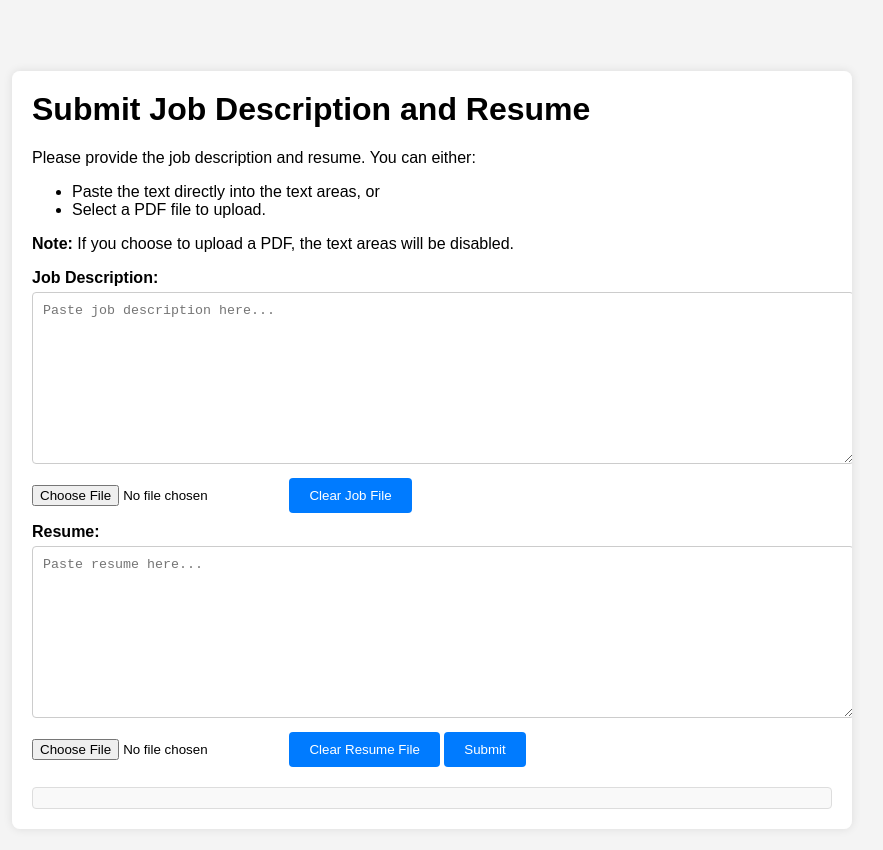
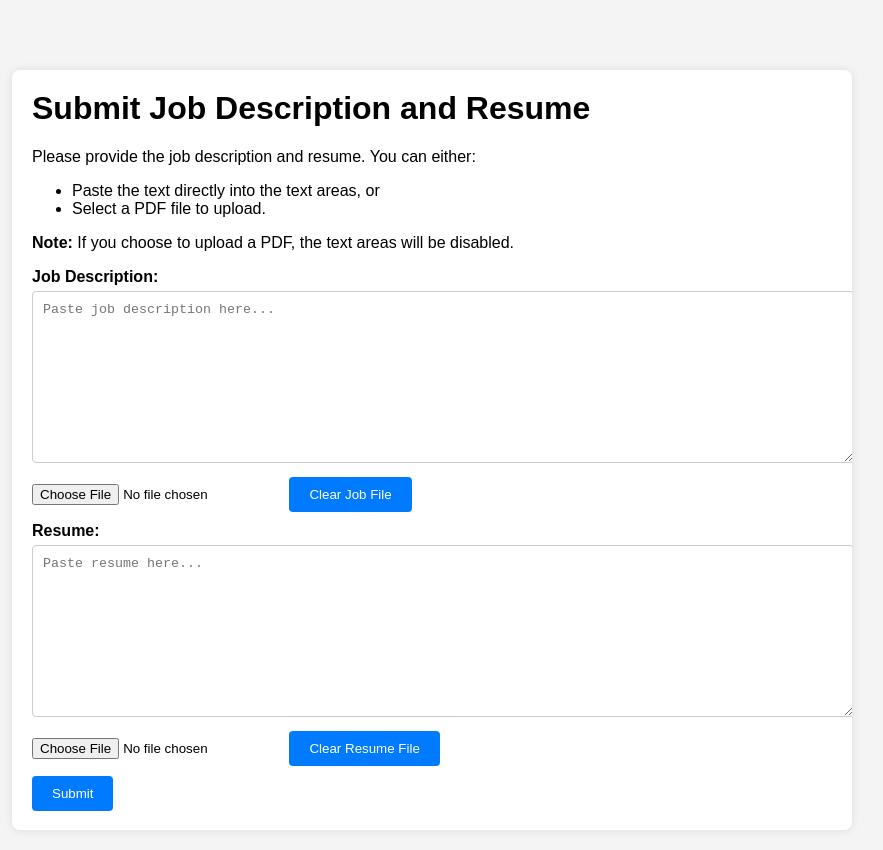
Before and after one commit to rjhalliday/rjhalliday.github.io, a Jekyll site: the page resumescan/index.html, which Jekyll copies as it is, in a window 1280 px wide. Shown: the top 850 px of the page, without its empty margins (208-1091 px from the left). Built offline with Jekyll 4.4.1, drawn with Linux system fonts in a browser that asks for light colours.

Commit message:
Update index.html

```diff
--- a/resumescan/index.html
+++ b/resumescan/index.html
@@ -18,18 +18,25 @@
         </p>
         <form id="job-resume-form">
             <!-- Job Description Inputs -->
+            <div class="form-section">
                 <label for="job-description-text">Job Description:</label>
                 <textarea id="job-description-text" rows="10" placeholder="Paste job description here..."></textarea>
                 <input type="file" id="job-description-file" accept=".pdf" />
                 <button type="button" id="clear-job-file">Clear Job File</button>
+            </div>
 
             <!-- Resume Inputs -->
+            <div class="form-section">
                 <label for="resume-text">Resume:</label>
                 <textarea id="resume-text" rows="10" placeholder="Paste resume here..."></textarea>
                 <input type="file" id="resume-file" accept=".pdf" />
                 <button type="button" id="clear-resume-file">Clear Resume File</button>
+            </div>
 
+            <!-- Submit Button -->
+            <div class="form-actions">
                 <button type="submit">Submit</button>
+            </div>
         </form>
         <div id="loading" class="loading" style="display: none;">Loading...</div>
         <div id="result" class="result"></div>
```
Lines whose indentation alone changed are shown as unchanged.
